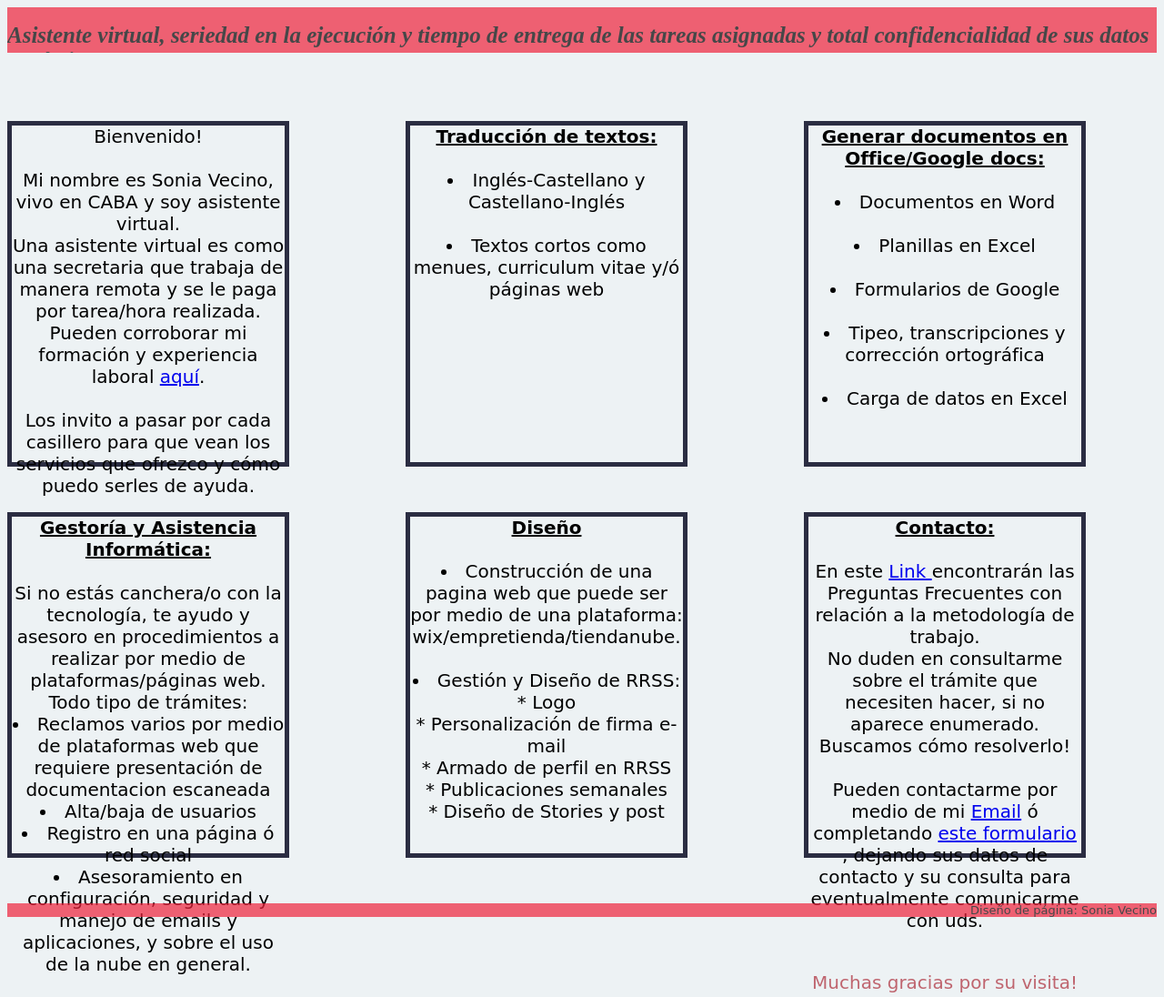
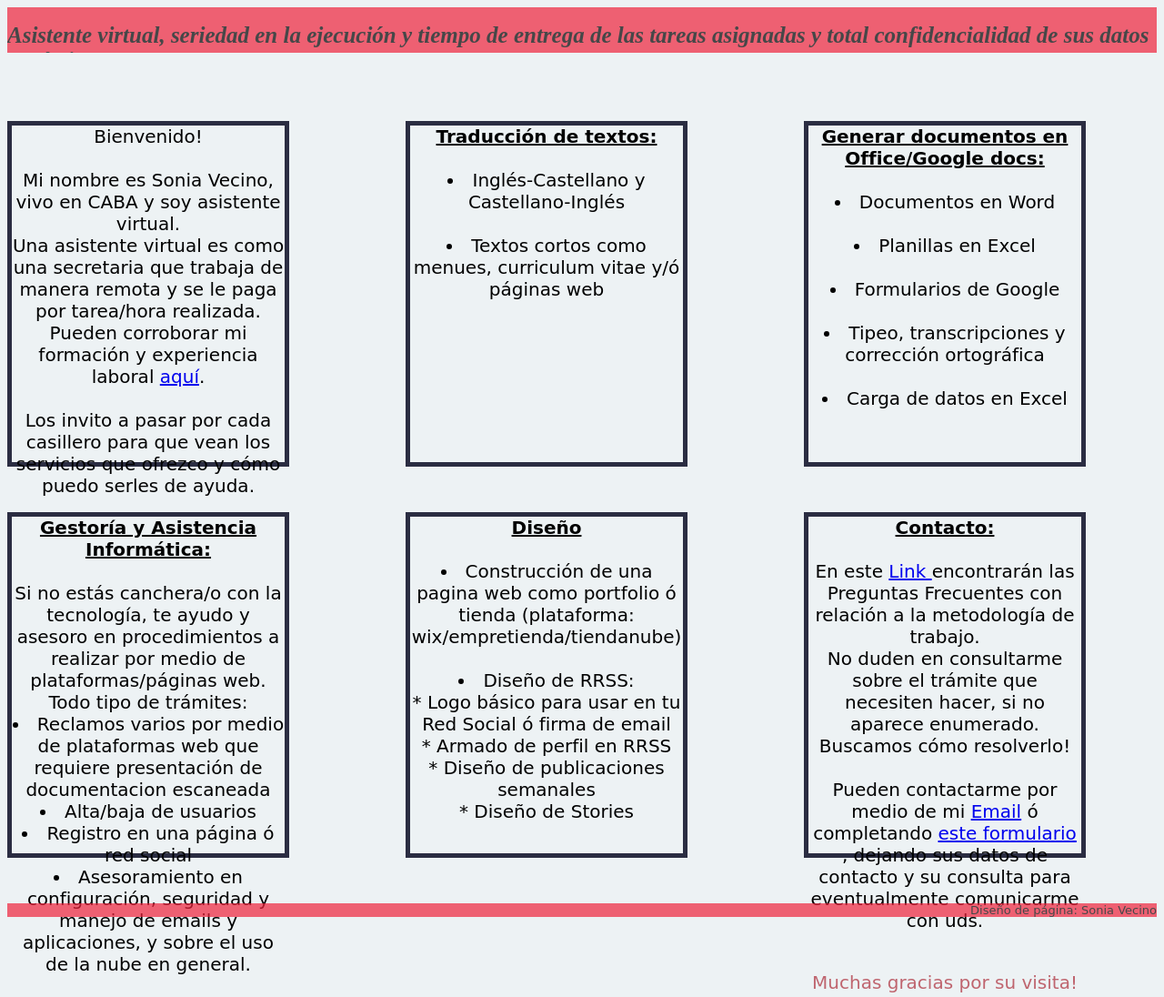
Before and after one commit to sonia-vecino/asistencia-virtual-web-page, a plain HTML site: page index.html in a window 1280 px wide. Shown: the whole page at 91% size. Drawn offline with Linux system fonts and the light colour scheme; a web font is replaced by a local one.

Commit message:
Update index.html
reorganización de opciones en panel diseño

```diff
--- a/index.html
+++ b/index.html
@@ -48,14 +48,13 @@ nivel primario y secundario.</li>-->
   </div>
   <div class="only"><u> Diseño </u><br>
     <br>
-    <li>Construcción de una pagina web que puede ser por medio de una plataforma: wix/empretienda/tiendanube. </li>
+    <li>Construcción de una pagina web como portfolio ó tienda (plataforma: wix/empretienda/tiendanube) </li>
     <br>
-     <li>Gestión y Diseño de RRSS:<br>
-        * Logo <br>
-        * Personalización de firma e-mail<br>
+     <li> Diseño de RRSS:<br>
+        * Logo básico para usar en tu Red Social ó firma de email <br>
         * Armado de perfil en RRSS <br>
-        * Publicaciones semanales <br>
-        * Diseño de Stories y post </li>
+        * Diseño de publicaciones semanales <br>
+        * Diseño de Stories </li>
       <br>
     <!--<li> Asesoramiento sobre software para la computadora o tu celular, para aprender un mejor uso del mismo, aprender a
         usar la nube, y las herramientas y aplicaciones.</li>-->
```
